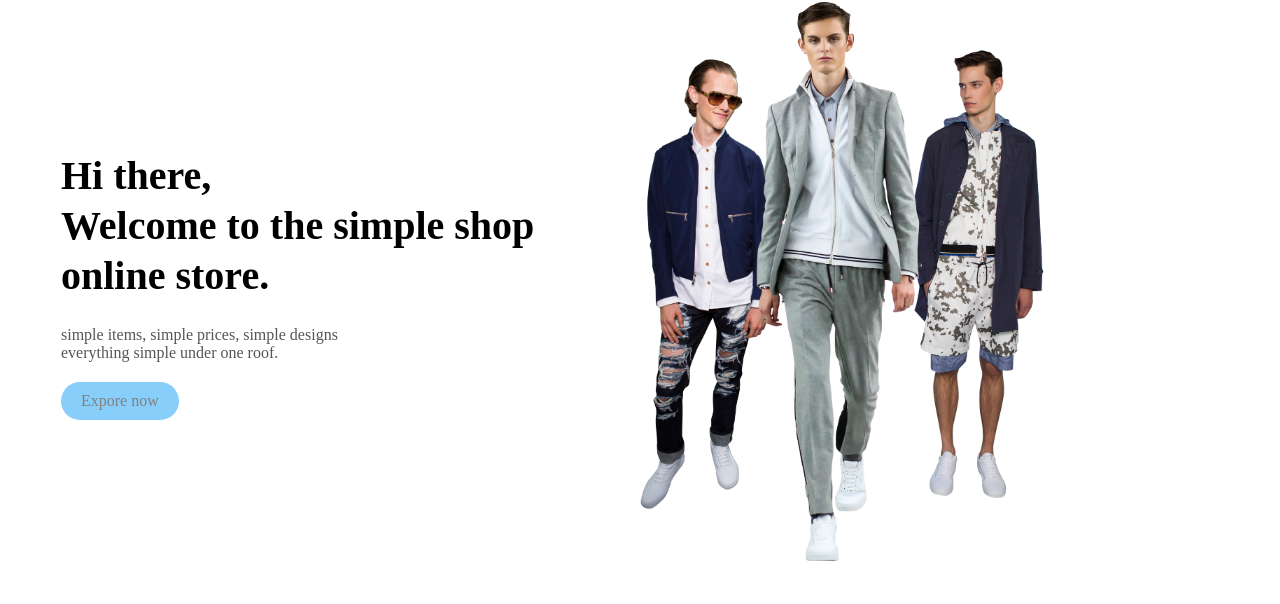
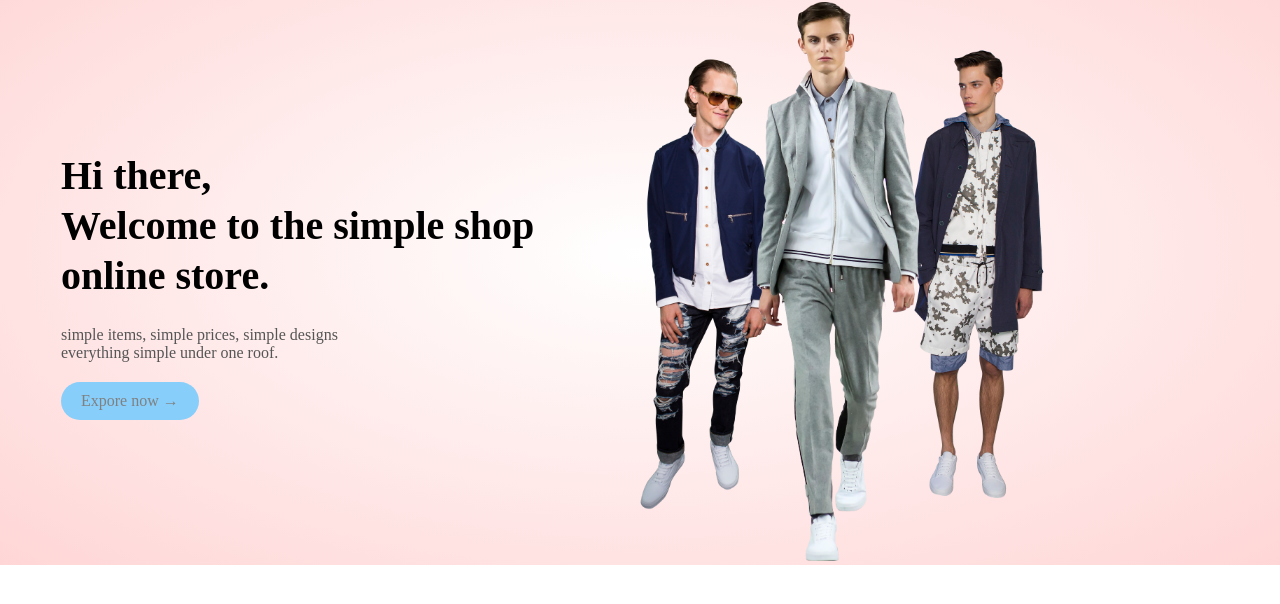
Before and after one commit to Gudnite/Simple-shop, a plain HTML site: page index.html in a window 1280 px wide. Shown: the part 58-662 px from the top of the page. Drawn offline with Linux system fonts and the light colour scheme.

Commit message:
vs code commit

```diff
--- a/index.html
+++ b/index.html
@@ -6,6 +6,7 @@
     <link rel="stylesheet" href="style.css">
 </head>
 <body>
+    <div class="header">
         <div class="container">
             <div class="navbar">
                 <div class="logo">
@@ -27,13 +28,15 @@
                     shop online store.</h1>
                     <p>simple items, simple prices, simple designs<br>
                     everything simple under one roof.</p>
-                <a href="" class="btn">Expore now</a>
+                    <a href="" class="btn">Expore now &#8594; </a>
                 </div>
                 <div class="col-2">
                     <img src="Images/index.png">
                 </div>
             </div>
         </div>
+    </div>
+
 
 </body>
 </html>
--- a/style.css
+++ b/style.css
@@ -72,3 +72,7 @@ p{
     margin: 20px 00px;
     border-radius: 30px;
 }
+
+.header{
+    background: radial-gradient(#fff, #ffd6d6);
+}
```
Lines whose indentation alone changed are shown as unchanged.
